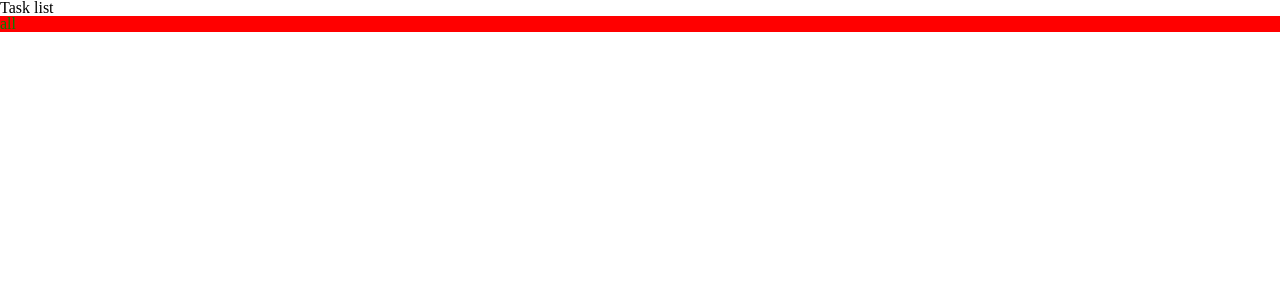
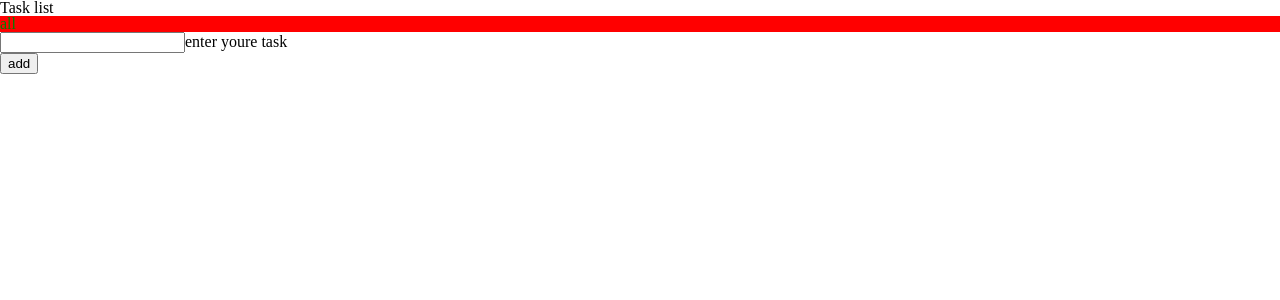
Before and after one commit to alkhimenok/task-list, a React (Create React App) app: page / in a window 1280 px wide. Shown: the top 300 px of the page. Built offline with nearby package versions, Linux system fonts and the light colour scheme.

Commit message:
add: form

```diff
--- a/src/App.js
+++ b/src/App.js
@@ -1,4 +1,5 @@
 import Select from './components/Select/Select'
+import Form from './components/Form/Form'
 
 const App = () => {
 	return (
@@ -11,6 +12,12 @@ const App = () => {
 					</div>
 				</div>
 			</header>
+			<main className="main">
+				<div className="main__container --container">
+					<div className="main__body --body"></div>
+						<Form blockClass={'main__form'} />
+				</div>
+			</main>
 		</div>
 	)
 }
--- /dev/null
+++ b/src/components/Form/Form.jsx
@@ -0,0 +1,27 @@
+import React, { useState } from 'react'
+
+const Form = ({ blockClass }) => {
+	const [task, setTask] = useState('')
+
+	const handleFormSubmit = e => {
+		const { target } = e
+		const { input } = target
+		const { value } = input
+
+		setTask('')
+
+		e.preventDefault()
+	}
+
+	return (
+		<form className={[blockClass ?? '', 'form'].join(' ')} onSubmit={handleFormSubmit}>
+			<fieldset className="form__item">
+				<input className="form__input" name="input" type="text" value={task} onChange={e => setTask(e.target.value)} />
+				<label className="form__label">enter youre task</label>
+			</fieldset>
+			<button className="form__btn">add</button>
+		</form>
+	)
+}
+
+export default Form
```
Also changed, not shown: src/components/Form/styled.js (added).
